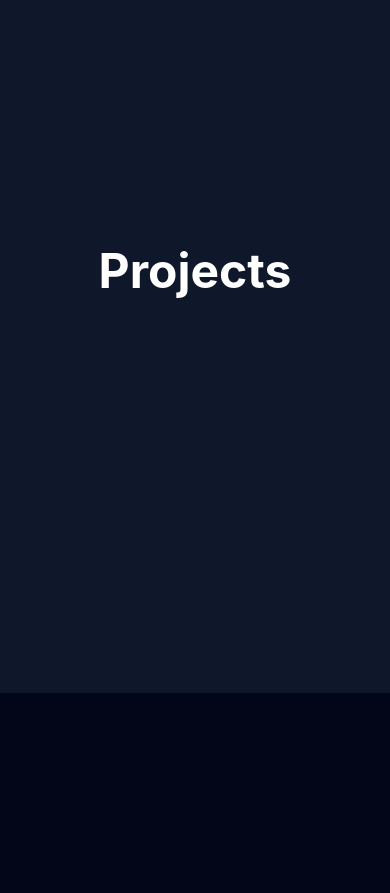
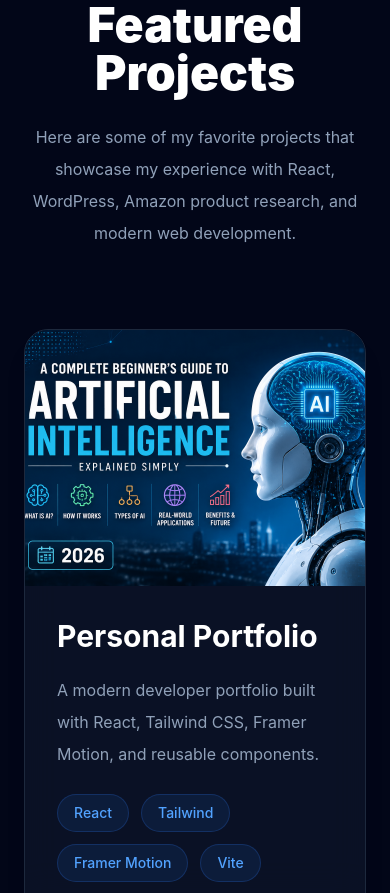
Before and after one commit to talijan123/talal-portfolio, a React (Vite) app: page / in a window 390 px wide. Shown: the part 5900-6793 px from the top of the page. Built offline with nearby package versions, Linux system fonts and the light colour scheme; the HTML template or start-up script is replaced by a standard one.

Commit message:
Build responsive Featured Projects section

```diff
--- a/src/components/Projects/ProjectButtons.jsx
+++ b/src/components/Projects/ProjectButtons.jsx
@@ -1,14 +1,26 @@
 import { FaGithub } from "react-icons/fa";
 import { HiOutlineExternalLink } from "react-icons/hi";
 
-export default function ProjectButtons({ github, demo }) {
+export default function ProjectButtons({ demo, github }) {
   return (
-    <div className="flex gap-4 mt-8">
+    <div className="flex flex-wrap gap-4 mt-8">
       <a
         href={demo}
         target="_blank"
         rel="noreferrer"
-        className="flex items-center gap-2 bg-blue-600 hover:bg-blue-700 transition px-5 py-3 rounded-xl"
+        className="
+          flex
+          items-center
+          gap-2
+          px-6
+          py-3
+          rounded-xl
+          bg-blue-600
+          hover:bg-blue-700
+          transition-all
+          duration-300
+          font-medium
+        "
       >
         <HiOutlineExternalLink />
         Live Demo
@@ -18,7 +30,21 @@ export default function ProjectButtons({ github, demo }) {
         href={github}
         target="_blank"
         rel="noreferrer"
-        className="flex items-center gap-2 border border-slate-600 hover:border-blue-500 transition px-5 py-3 rounded-xl"
+        className="
+          flex
+          items-center
+          gap-2
+          px-6
+          py-3
+          rounded-xl
+          border
+          border-slate-700
+          hover:border-blue-500
+          hover:text-blue-400
+          transition-all
+          duration-300
+          font-medium
+        "
       >
         <FaGithub />
         GitHub
--- /dev/null
+++ b/src/components/Projects/ProjectCard.jsx
@@ -0,0 +1,62 @@
+import { motion } from "framer-motion";
+import ProjectTags from "./ProjectTags";
+import ProjectButtons from "./ProjectButtons";
+
+export default function ProjectCard({ project }) {
+  return (
+    <motion.div
+      initial={{ opacity: 0, y: 40 }}
+      whileInView={{ opacity: 1, y: 0 }}
+      viewport={{ once: true }}
+      transition={{ duration: 0.5 }}
+      whileHover={{ y: -8 }}
+      className="
+        group
+        overflow-hidden
+        rounded-3xl
+        bg-slate-900/70
+        backdrop-blur-lg
+        border
+        border-slate-800
+        hover:border-blue-500/60
+        transition-all
+        duration-300
+        shadow-xl
+      "
+    >
+      {/* Image */}
+      <div className="overflow-hidden">
+        <img
+          src={project.image}
+          alt={project.title}
+          className="
+            w-full
+            h-64
+            object-cover
+            transition-transform
+            duration-500
+            group-hover:scale-110
+          "
+        />
+      </div>
+
+      {/* Content */}
+      <div className="p-8">
+        <h3 className="text-3xl font-bold">
+          {project.title}
+        </h3>
+
+        <p className="mt-5 text-slate-400 leading-8">
+          {project.description}
+        </p>
+
+        <ProjectTags technologies={project.technologies} />
+
+        <ProjectButtons
+          demo={project.demo}
+          github={project.github}
+        />
+      </div>
+    </motion.div>
+  );
+}
--- a/src/components/Projects/ProjectTags.jsx
+++ b/src/components/Projects/ProjectTags.jsx
@@ -1,10 +1,20 @@
 export default function ProjectTags({ technologies }) {
   return (
-    <div className="flex flex-wrap gap-2 mt-5">
+    <div className="flex flex-wrap gap-3 mt-6">
       {technologies.map((tech) => (
         <span
           key={tech}
-          className="px-3 py-1 rounded-full bg-blue-500/10 border border-blue-500/20 text-blue-400 text-sm"
+          className="
+            px-4
+            py-2
+            rounded-full
+            bg-blue-500/10
+            border
+            border-blue-500/20
+            text-blue-400
+            text-sm
+            font-medium
+          "
         >
           {tech}
         </span>
--- a/src/components/Projects/Projects.jsx
+++ b/src/components/Projects/Projects.jsx
@@ -1,12 +1,49 @@
+import Container from "../UI/Container";
+import ProjectCard from "./ProjectCard";
+import { projects } from "../../data/projects";
+
 export default function Projects() {
   return (
     <section
       id="projects"
-      className="min-h-screen flex items-center justify-center bg-slate-900 text-white"
+      className="py-28 bg-slate-950 text-white"
     >
-      <h2 className="text-5xl font-bold">
-        Projects
-      </h2>
+      <Container>
+
+        {/* Heading */}
+
+        <div className="text-center">
+
+          <p className="uppercase tracking-[4px] text-blue-500 font-semibold">
+            Portfolio
+          </p>
+
+          <h2 className="text-5xl font-black mt-4">
+            Featured Projects
+          </h2>
+
+          <p className="mt-6 max-w-3xl mx-auto text-slate-400 leading-8">
+            Here are some of my favorite projects that showcase my
+            experience with React, WordPress, Amazon product research,
+            and modern web development.
+          </p>
+
+        </div>
+
+        {/* Cards */}
+
+        <div className="mt-20 grid grid-cols-1 lg:grid-cols-2 gap-10">
+
+          {projects.map((project) => (
+            <ProjectCard
+              key={project.id}
+              project={project}
+            />
+          ))}
+
+        </div>
+
+      </Container>
     </section>
   );
 }
--- a/src/data/projects.js
+++ b/src/data/projects.js
@@ -1,17 +1,13 @@
-import portfolio from "../assets/images/projects/portfolio.png";
-import bytereviewer from "../assets/images/projects/bytereviewer.png";
-import aiSaas from "../assets/images/projects/ai-saas.png";
-import amazon from "../assets/images/projects/amazon.png";
+import placeholder from "../assets/images/projects/placeholder.png";
 
 export const projects = [
   {
     id: 1,
     title: "Personal Portfolio",
+    description:
+      "A modern developer portfolio built with React, Tailwind CSS, Framer Motion, and reusable components.",
 
-    description:
-      "A modern developer portfolio showcasing my skills, projects and experience using React and Tailwind CSS.",
-
-    image: portfolio,
+    image: placeholder,
 
     technologies: [
       "React",
@@ -21,18 +17,16 @@ export const projects = [
     ],
 
     github: "#",
-
     demo: "#",
   },
 
   {
     id: 2,
     title: "ByteReviewer",
+    description:
+      "A professional WordPress technology blog focused on AI, Cloud Computing, DevOps, and software reviews.",
 
-    description:
-      "Technology blog focused on AI, Cloud Computing, DevOps and Web Development.",
-
-    image: bytereviewer,
+    image: placeholder,
 
     technologies: [
       "WordPress",
@@ -41,18 +35,16 @@ export const projects = [
     ],
 
     github: "#",
-
     demo: "https://www.bytereviewer.com",
   },
 
   {
     id: 3,
     title: "AI Image SaaS",
+    description:
+      "An AI-powered image generation platform using React, Supabase, and Clerk authentication.",
 
-    description:
-      "AI powered image generation platform built with modern React architecture.",
-
-    image: aiSaas,
+    image: placeholder,
 
     technologies: [
       "React",
@@ -62,18 +54,16 @@ export const projects = [
     ],
 
     github: "#",
-
     demo: "#",
   },
 
   {
     id: 4,
     title: "Amazon Product Research",
+    description:
+      "Amazon product research workflow using Helium 10, Keepa, and Google Sheets.",
 
-    description:
-      "Amazon product research workflow using Helium 10, Keepa and Google Sheets.",
-
-    image: amazon,
+    image: placeholder,
 
     technologies: [
       "Helium 10",
@@ -83,7 +73,6 @@ export const projects = [
     ],
 
     github: "#",
-
     demo: "#",
   },
 ];
```
Also changed, not shown: src/assets/images/projects/placeholder.png (added).
